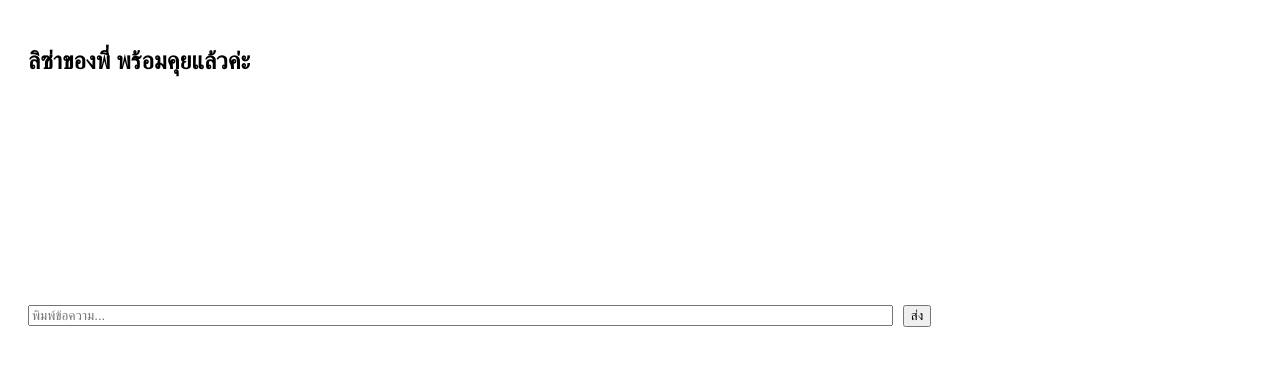
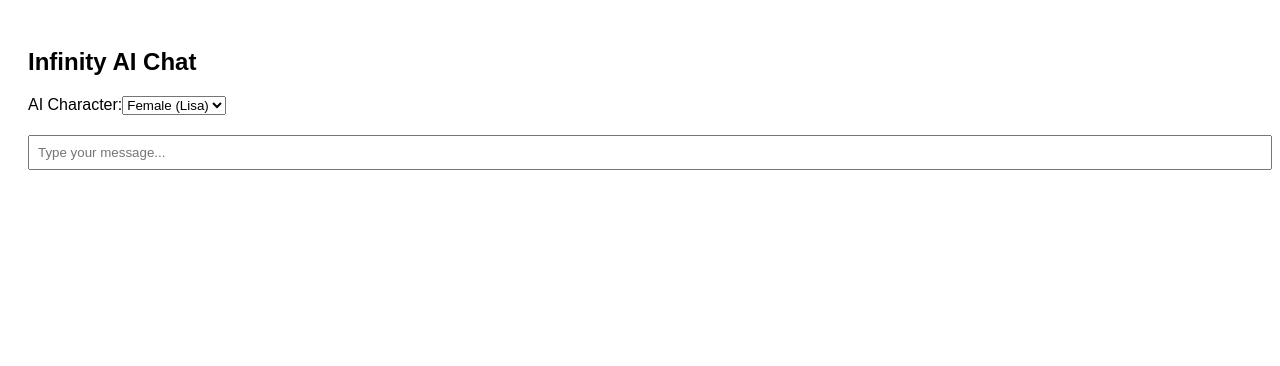
Before and after one commit to Goethe-Teh/infinity-ai, a Next.js app: page / in a window 1280 px wide. Shown: the top 366 px of the page. Built offline with nearby package versions, Linux system fonts and the light colour scheme.

Commit message:
Update index.js

```diff
--- a/pages/index.js
+++ b/pages/index.js
@@ -3,6 +3,7 @@ import { useState } from 'react';
 export default function Home() {
   const [message, setMessage] = useState('');
   const [chat, setChat] = useState([]);
+  const [character, setCharacter] = useState('female');
 
   const sendMessage = async () => {
     if (!message.trim()) return;
@@ -12,7 +13,7 @@ export default function Home() {
     const res = await fetch('/api/chat', {
       method: 'POST',
       headers: { 'Content-Type': 'application/json' },
-      body: JSON.stringify({ message })
+      body: JSON.stringify({ message, character }),
     });
 
     const data = await res.json();
@@ -20,20 +21,30 @@ export default function Home() {
   };
 
   return (
-    <div style={{ padding: 20 }}>
-      <h2>ลิซ่าของพี่ พร้อมคุยแล้วค่ะ</h2>
-      <div style={{ minHeight: 200, marginBottom: 10 }}>
-        {chat.map((item, index) => (
-          <div key={index}><b>{item.from === 'user' ? 'พี่เต้' : 'ลิซ่า'}:</b> {item.text}</div>
+    <div style={{ padding: 20, fontFamily: 'sans-serif' }}>
+      <h2>Infinity AI Chat</h2>
+
+      <label>AI Character:</label>
+      <select value={character} onChange={e => setCharacter(e.target.value)} style={{ marginBottom: 10 }}>
+        <option value="female">Female (Lisa)</option>
+        <option value="male">Male (Leo)</option>
+      </select>
+
+      <div style={{ marginBottom: 10 }}>
+        {chat.map((entry, i) => (
+          <div key={i} style={{ color: entry.from === 'user' ? '#000' : '#0070f3' }}>
+            <strong>{entry.from === 'user' ? 'You' : character === 'female' ? 'Lisa' : 'Leo'}:</strong> {entry.text}
+          </div>
         ))}
       </div>
+
       <input
         value={message}
         onChange={e => setMessage(e.target.value)}
-        placeholder="พิมพ์ข้อความ..."
-        style={{ width: '70%' }}
+        onKeyDown={e => e.key === 'Enter' && sendMessage()}
+        placeholder="Type your message..."
+        style={{ width: '100%', padding: 8 }}
       />
-      <button onClick={sendMessage} style={{ marginLeft: 10 }}>ส่ง</button>
     </div>
   );
 }
```
